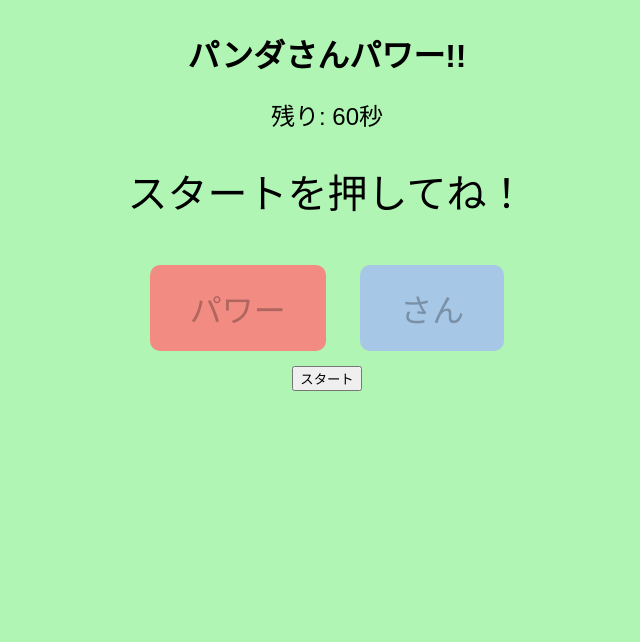
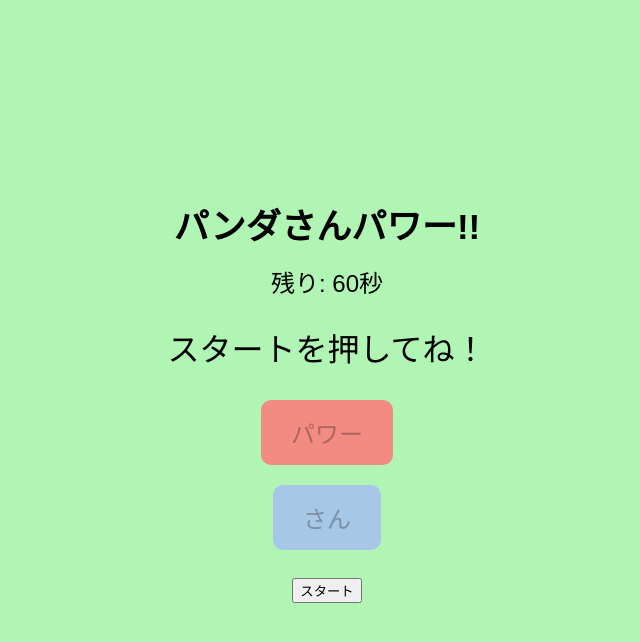
Before and after one commit to fuyutosan/pandasangame, a plain HTML site: page index.html in a window 1280 px wide. Shown: the whole page, without its empty margins (313-953 px from the left). Drawn offline with Linux system fonts and the light colour scheme.

Commit message:
Update index.html

```diff
--- a/index.html
+++ b/index.html
@@ -4,44 +4,53 @@
   <meta charset="UTF-8">
   <title>パンダさんパワー!!</title>
  <style>
-    body {
-      text-align: center;
+  html, body {
+    height: 100%;
+    margin: 0;
+    background-color: #b0f5b4;
     font-family: sans-serif;
-      background-color: #b0f5b4;
+    display: flex;
+    flex-direction: column;
+    justify-content: center;
+    align-items: center;
   }
   h1 {
-      font-size: 2em;
-      margin-top: 30px;
+    font-size: 2.2em;
+    margin: 10px 0;
   }
   #timer {
     font-size: 1.5em;
-      margin-top: 10px;
+    margin: 5px;
   }
   #question {
-      font-size: 2.5em;
-      margin: 30px;
+    font-size: 2em;
+    margin: 20px;
   }
   .btn {
-      font-size: 2em;
-      margin: 15px;
-      padding: 20px 40px;
+    font-size: 1.5em;
+    margin: 10px;
+    padding: 15px 30px;
     border: none;
     border-radius: 10px;
     cursor: pointer;
   }
-    #powerBtn { background-color: #f28b82; }
-    #sanBtn { background-color: #a7c7e7; }
+  #powerBtn {
+    background-color: #f28b82;
+  }
+  #sanBtn {
+    background-color: #a7c7e7;
+  }
   #score {
-      font-size: 1.5em;
+    font-size: 1.2em;
     margin-top: 10px;
   }
   #resultScreen {
     display: none;
     background-color: #ffffffdd;
-      padding: 40px;
+    padding: 20px;
     border-radius: 20px;
-      margin: 30px auto;
-      width: 80%;
+    margin: 20px auto;
+    width: 90%;
     max-width: 400px;
   }
   #resultTitle {
@@ -58,6 +67,7 @@
     color: white;
   }
 </style>
+
 </head>
 <body>
 
```
Lines whose indentation alone changed are shown as unchanged.
